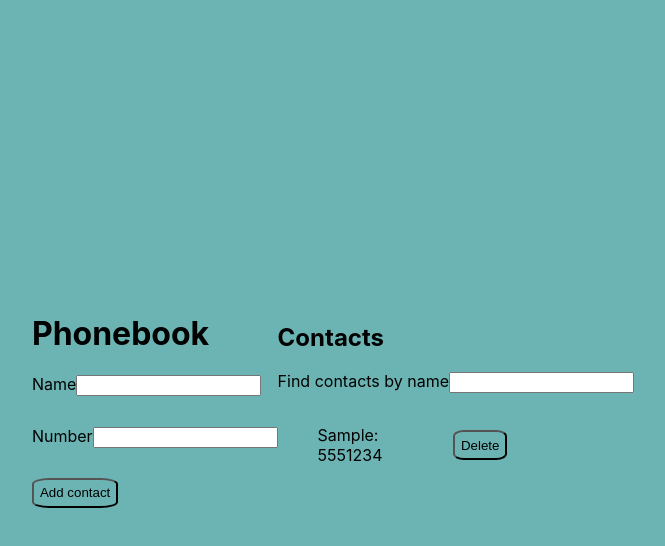
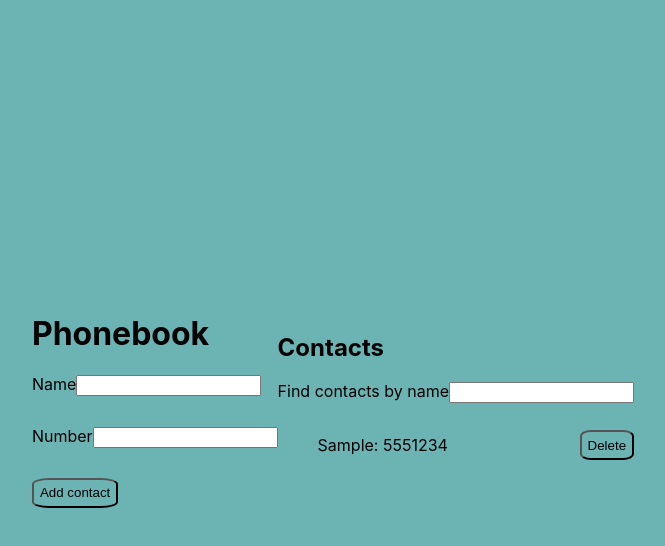
Before and after one commit to valhanovska/goit-react-hw-07-phonebook, a React (Create React App) app: page / in a window 1280 px wide. Both pictures are taken after typing "Sample", "5551234" into the empty fields and a click on the button "Add contact". Shown: the top 546 px of the page, without its empty margins (307-972 px from the left). Built offline with nearby package versions, Linux system fonts and the light colour scheme.

Commit message:
Update ContactItem.module.css

```diff
--- a/src/components/ContactItem/ContactItem.module.css
+++ b/src/components/ContactItem/ContactItem.module.css
@@ -1,8 +1,9 @@
 .item {
   display: flex;
   align-items: center;
-  width: 60%;
+  width: 100%;
   gap: 10px;
+  justify-content: space-between;
 }
 
 .button {
```
